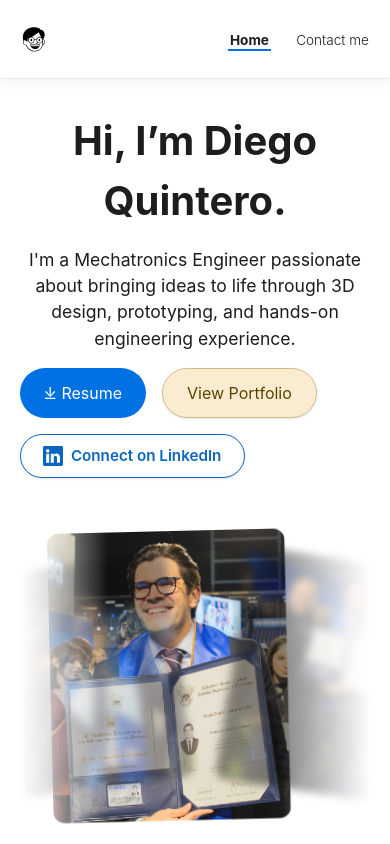
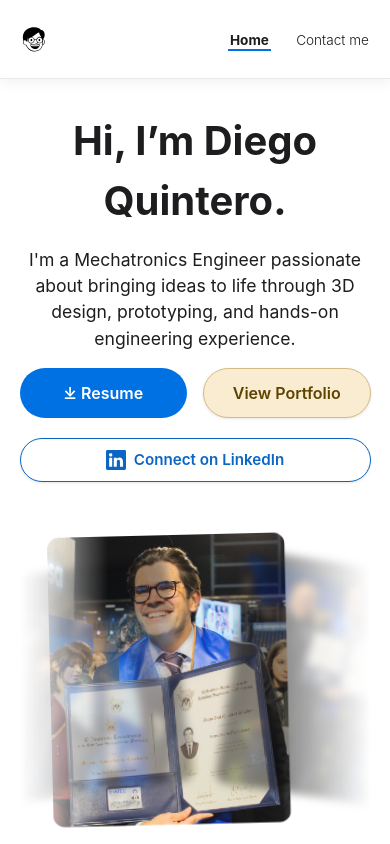
Before and after one commit to diegoquiintero/my-portfolio, a plain HTML site: page index.html in a window 390 px wide. Shown: the top 844 px of the page. Drawn offline with Linux system fonts and the light colour scheme.

Commit message:
Consistent button font-weight across all devices

```diff
--- a/css/style.css
+++ b/css/style.css
@@ -225,6 +225,31 @@ h2 {
 
   .toggles {
     display: none;
+  }
+}
+
+@media (max-width: 600px) {
+  .hero-content .btn-group {
+    display: flex;
+    justify-content: center;
+    flex-wrap: wrap;
+    gap: 1rem;
+    margin-top: 1rem;
+  }
+
+  .hero-content .btn-primary,
+  .hero-content .btn-secondary {
+    flex: 1 1 45%;
+    text-align: center;
+    padding: 0.75rem 1.5rem;
+    width: auto;
+    font-weight: 600;
+  }
+
+  .hero-content .btn-linkedin {
+    margin-top: 0.25rem;
+    width: 100%;
+    text-align: center;
   }
 }
 
```
Also changed, not shown: 2 other files.
